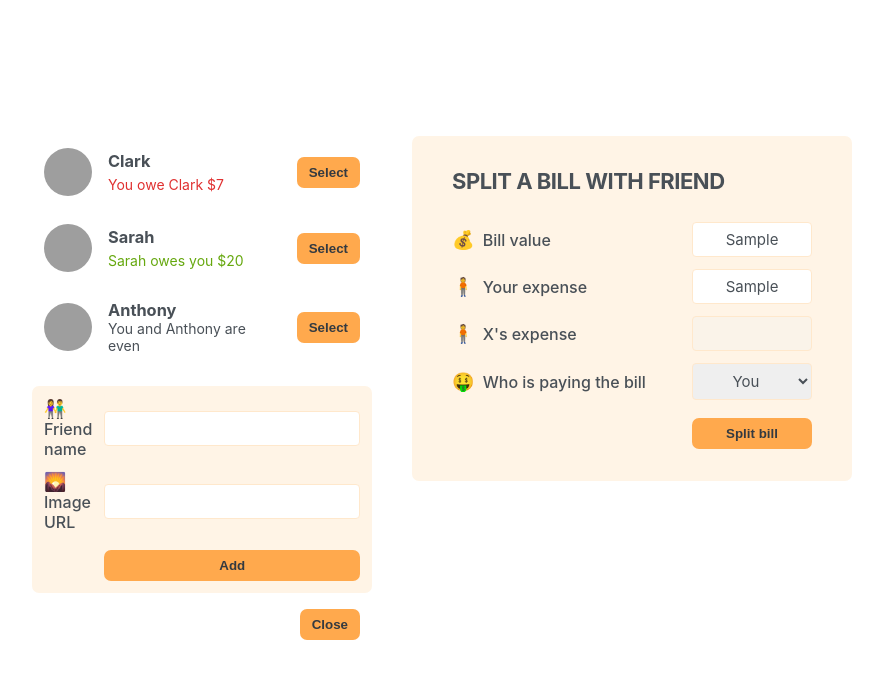
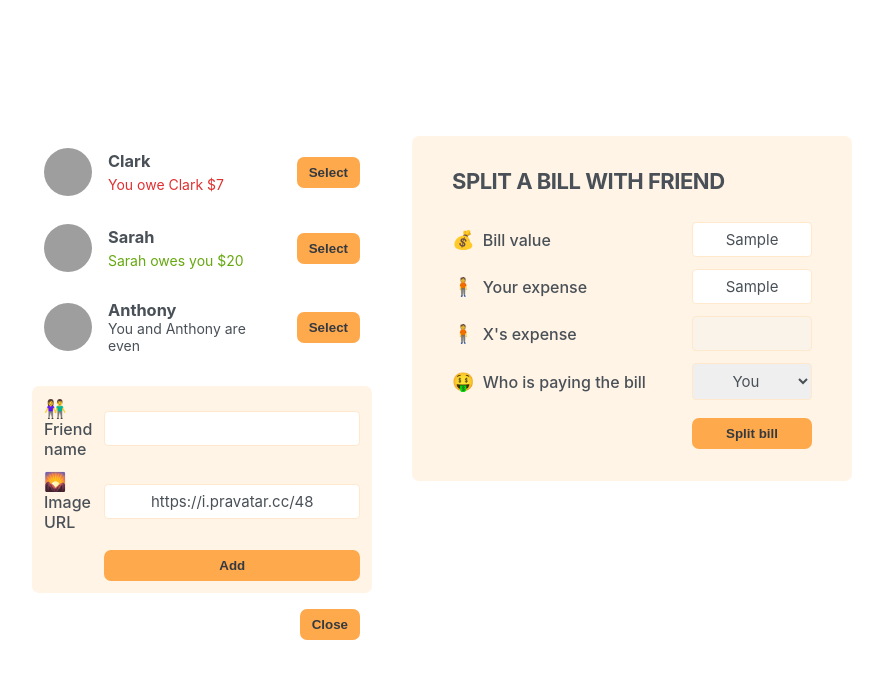
Before and after one commit to fgarciaconejero/eat-n-split, a React (Create React App) app: page / in a window 1280 px wide. Both pictures are taken after typing "Sample", "Sample" into the empty fields and a click on the button "Add friend". Shown: the top 678 px of the page, without its empty margins (198-1081 px from the left). Built offline with nearby package versions, Linux system fonts and the light colour scheme; grey boxes are pictures that could not be loaded.

Commit message:
Adding states to FormAddFriends to make it dinamic;

```diff
--- a/src/components/FormAddFriends.js
+++ b/src/components/FormAddFriends.js
@@ -1,12 +1,43 @@
+import { useState } from "react";
 import Button from "./Button";
 
 export default function FormAddFriends() {
+  const [name, setName] = useState("");
+  const [image, setImage] = useState("https://i.pravatar.cc/48");
+
+  function handleSubmit(e) {
+    e.preventDefault();
+
+    const id = crypto.randomUUID;
+    const newFriend = {
+      id,
+      name,
+      image: `${image}?=${id}`,
+      balance: 0,
+    };
+
+    // set;
+
+    setName("");
+    setImage("https://i.pravatar.cc/48");
+  }
+
   return (
-    <form className="form-add-friend">
+    <form className="form-add-friend" onSubmit={handleSubmit}>
       <label>👫 Friend name </label>
-      <input type="text" />
+      <input
+        type="text"
+        value={name}
+        onChange={(e) => setName(e.target.value)}
+      />
+
       <label>🌄 Image URL</label>
-      <input type="text" />
+      <input
+        type="text"
+        value={image}
+        onChange={(e) => setImage(e.target.value)}
+      />
+
       <Button>Add</Button>
     </form>
   );
```
